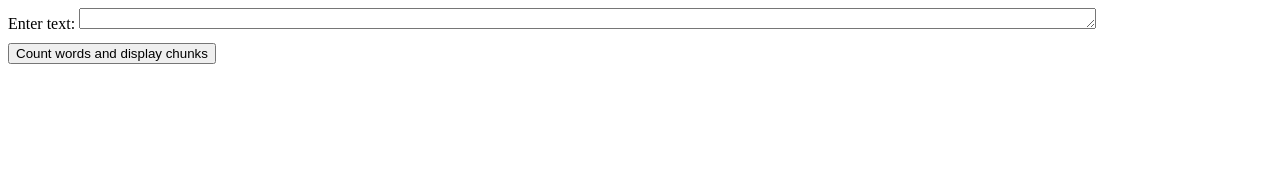
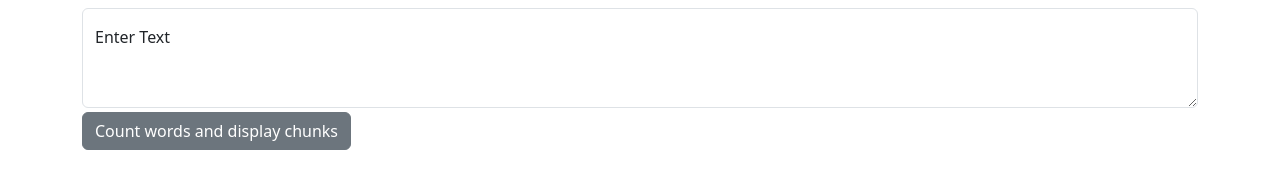
Before and after one commit to LaYurinella/Splittorinator, a plain HTML site: page index.html in a window 1280 px wide. Drawn offline with nearby package versions, Linux system fonts and the light colour scheme.

Commit message:
update UI

```diff
--- a/chunk-display.js
+++ b/chunk-display.js
@@ -1,8 +1,7 @@
 function copyToClipboard(text) {
 	// Create a temporary input element
-	var tempInput = document.createElement("input");
-	tempInput.style.position = "absolute";
-	tempInput.style.left = "-1000px";
+	const tempInput = document.createElement("input");
+	tempInput.style = "position: absolute; left: -1000px;";
 	tempInput.value = text;
 	document.body.appendChild(tempInput);
 
@@ -14,35 +13,30 @@ function copyToClipboard(text) {
 	document.body.removeChild(tempInput);
   }
 
-
   function displayChunks() {
-
 	// Get the text input element and the word count element
-	var textInput = document.getElementById("text-input");
-	var wordCount = document.getElementById("text-display");
+	const textInput = document.getElementById("text-input");
+	const wordCount = document.getElementById("text-display");
 
 	// Split the text into chunks of 500 words each
-	var words = textInput.value.match(/\b\w+\b/g);
-	var numWords = words ? words.length : 0;
-	var chunks = [];
-	for (var i = 0; i < numWords; i += 500) {
+	const words = textInput.value.match(/\b\w+\b/g) || [];
+	const chunks = [];
+	for (let i = 0; i < words.length; i += 500) {
 	  chunks.push(words.slice(i, i + 500).join(" "));
 	}
 
 	// Define a function to add the event listener to the copy button
 	function addCopyButtonListener(copyButton, chunkElem, chunkIndex) {
-        copyButton.addEventListener("click", function() {
+	  copyButton.addEventListener("click", () => {
 		// Get the text of the current chunk
-            var currentChunkText = chunkElem.innerText;
+		const currentChunkText = chunkElem.innerText;
 
 		// Copy the text of the current chunk to the clipboard
 		copyToClipboard(currentChunkText);
 
 		// Remove the current chunk and copy button
-            var chunkToRemove = chunkElem;
-            var copyButtonToRemove = copyButton;
-            wordCount.removeChild(chunkToRemove);
-            wordCount.removeChild(copyButtonToRemove);
+		wordCount.removeChild(chunkElem);
+		wordCount.removeChild(copyButton);
 
 		// If there are more chunks, display the next chunk
 		if (chunkIndex < chunks.length - 1) {
@@ -51,19 +45,19 @@ function displayChunks() {
 	  });
 	}
 
-
 	// Define a function to display the chunk
 	function displayChunk(chunkIndex) {
 	  // Clear the word count element
 	  wordCount.innerHTML = "";
 
 	  // Display the current chunk
-		var chunkElem = document.createElement("p");
-		chunkElem.innerText = chunks[chunkIndex];
+	  const chunkElem = document.createElement("p");
+	  chunkElem.textContent = chunks[chunkIndex];
 	  wordCount.appendChild(chunkElem);
 
-		var copyButton = document.createElement("button");
-		copyButton.innerText = "Copy";
+	  const copyButton = document.createElement("button");
+	  copyButton.className = "btn btn-secondary";
+	  copyButton.textContent = "Copy";
 	  wordCount.appendChild(copyButton);
 
 	  // Get the copy button element and add the event listener to it
@@ -73,3 +67,25 @@ function displayChunks() {
 	// Start the display process
 	displayChunk(0);
   }
+
+  function countWords() {
+	// Get the text input element and the word count element
+	const textInput = document.getElementById("text-input");
+	const wordCount = document.getElementById("word-count");
+
+	// Split the text into words and count the number of words
+	const words = textInput.value.match(/\b\w+\b/g) || [];
+	const numWords = words.length;
+
+	// Display the word count
+	wordCount.textContent = `This text contains ${numWords} words.`;
+
+	// Check if the number of words exceeds 500
+	if (numWords > 500) {
+	  // Calculate the number of chunks required
+	  const numChunks = Math.ceil(numWords / 500);
+
+	  // Display the number of chunks
+	  wordCount.textContent += ` This text exceeds 500 words and requires ${numChunks} chunks.`;
+	}
+  }
--- a/index.html
+++ b/index.html
@@ -1,33 +1,31 @@
 <!DOCTYPE html>
 <html>
+
 <head>
 	<title>ShePrues' Text Splitter v1.0</title>
-	<style>
-		.wrapper {
-			display: block;
-			margin-bottom: 10px;
-		}
-	</style>
-	<script src="word-counter.js"></script>
+	<link href="https://cdn.jsdelivr.net/npm/bootstrap@5.3.0-alpha3/dist/css/bootstrap.min.css" rel="stylesheet"
+		integrity="sha384-KK94CHFLLe+nY2dmCWGMq91rCGa5gtU4mk92HdvYe+M/SXH301p5ILy+dN9+nJOZ" crossorigin="anonymous">
 	<script src="chunk-display.js"></script>
 </head>
+
 <body>
-	<div class="wrapper">
-		<label for="text-input">Enter text:</label>
-		<textarea id="text-input" style="width: 80%;" rows="1" oninput="updateRows(this)"></textarea>
+	<div class="container mt-2">
+		<div class="form-floating mb-1">
+			<textarea class="form-control" placeholder="Text" id="text-input" oninput="updateRows(this)"
+				style="height: 100px"></textarea>
+			<label for="floatingTextarea2">Enter Text</label>
+		</div>
+		<button type="button" class="btn btn-secondary" onclick=" displayChunks(); countWords();">Count words and display chunks</button>
+		<div id="word-count"></div>
+		<div id="text-display">
+			<label for="blank-space"></label>
+		</div>
 	</div>
-	<div class="wrapper">
-		<button onclick="displayChunks(); countWords();">Count words and display chunks</button>
-	</div>
-	<div id="word-count"></div>
-	<div id="text-display">
-		<label for="blank-space"></label>
-	</div>
-
 	<script>
 		function updateRows(textarea) {
 			textarea.rows = textarea.value.split("\n").length;
 		}
 	</script>
 </body>
+
 </html>
--- a/word-counter.js
+++ /dev/null
@@ -1,21 +0,0 @@
-function countWords() {
-    // Get the text input element and the word count element
-    var textInput = document.getElementById("text-input");
-    var wordCount = document.getElementById("word-count");
-
-    // Split the text into words and count the number of words
-    var words = textInput.value.match(/\b\w+\b/g);
-    var numWords = words ? words.length : 0;
-
-    // Display the word count
-    wordCount.innerText = "This text contains " + numWords + " words.";
-
-    // Check if the number of words exceeds 500
-    if (numWords > 500) {
-        // Calculate the number of chunks required
-        var numChunks = Math.ceil(numWords / 500);
-
-        // Display the number of chunks
-        wordCount.innerText += " This text exceeds 500 words and requires " + numChunks + " chunks.";
-    }
-}
```
Lines whose indentation alone changed are shown as unchanged.
